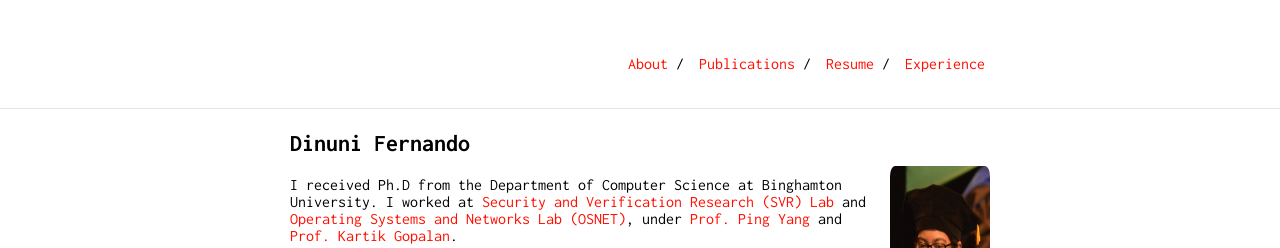
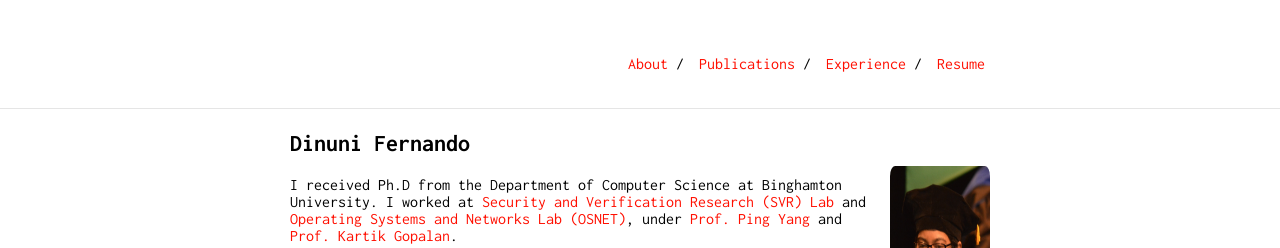
Before and after one commit to dinuni/dinuni.github.io, a Jekyll site: the page built from index.md, in a window 1280 px wide. Shown: the top 248 px of the page. Built offline with Jekyll 4.4.1, drawn with Linux system fonts in a browser that asks for light colours; our own code applies the rules of GitHub Pages for plain Markdown files; part of the change alters nothing that is shown.

Commit message:
adding content

```diff
--- a/_config.yml
+++ b/_config.yml
@@ -18,7 +18,7 @@ nav:
    link: "/"
  - name: "Publications"
    link: "publications"
+ - name: "Experience"
+   link: "experi"
  - name: "Resume"
    link: "resume.pdf"
- - name: "Experience"
-   link: "experi"
```
